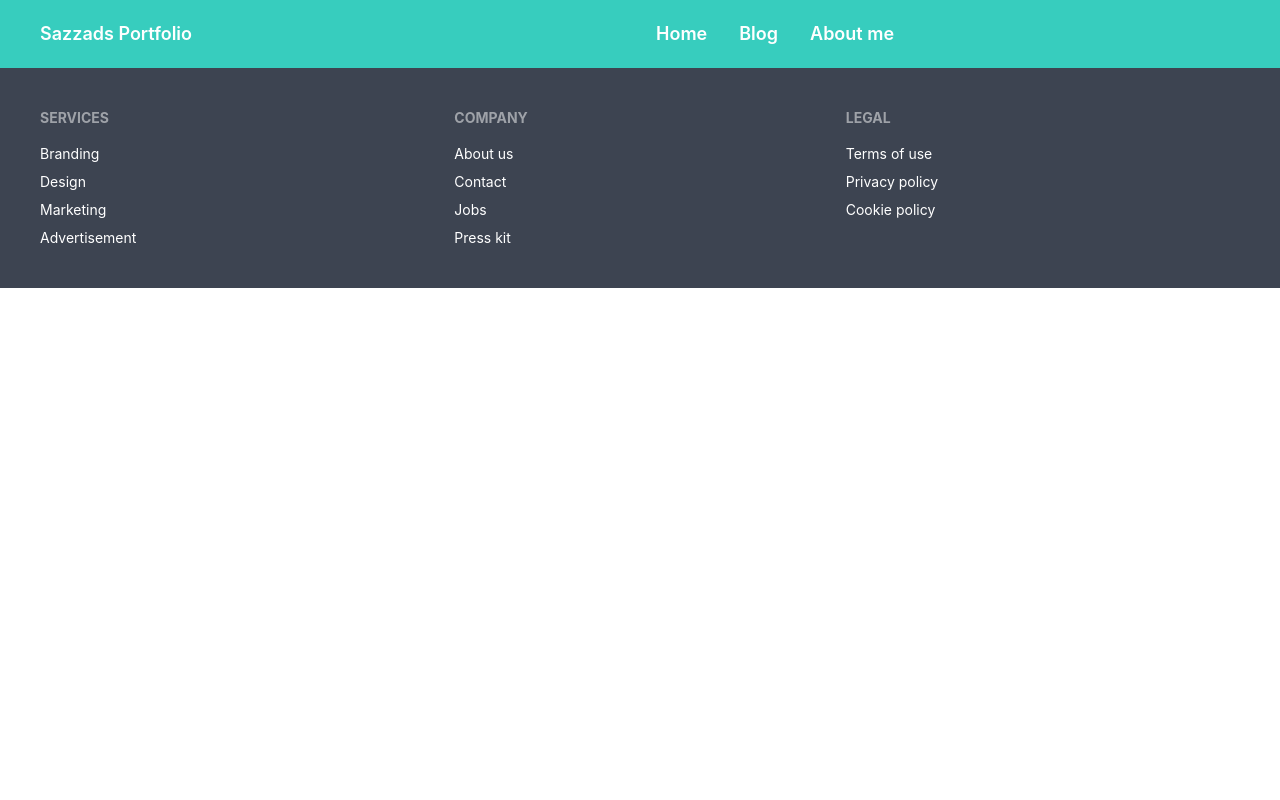
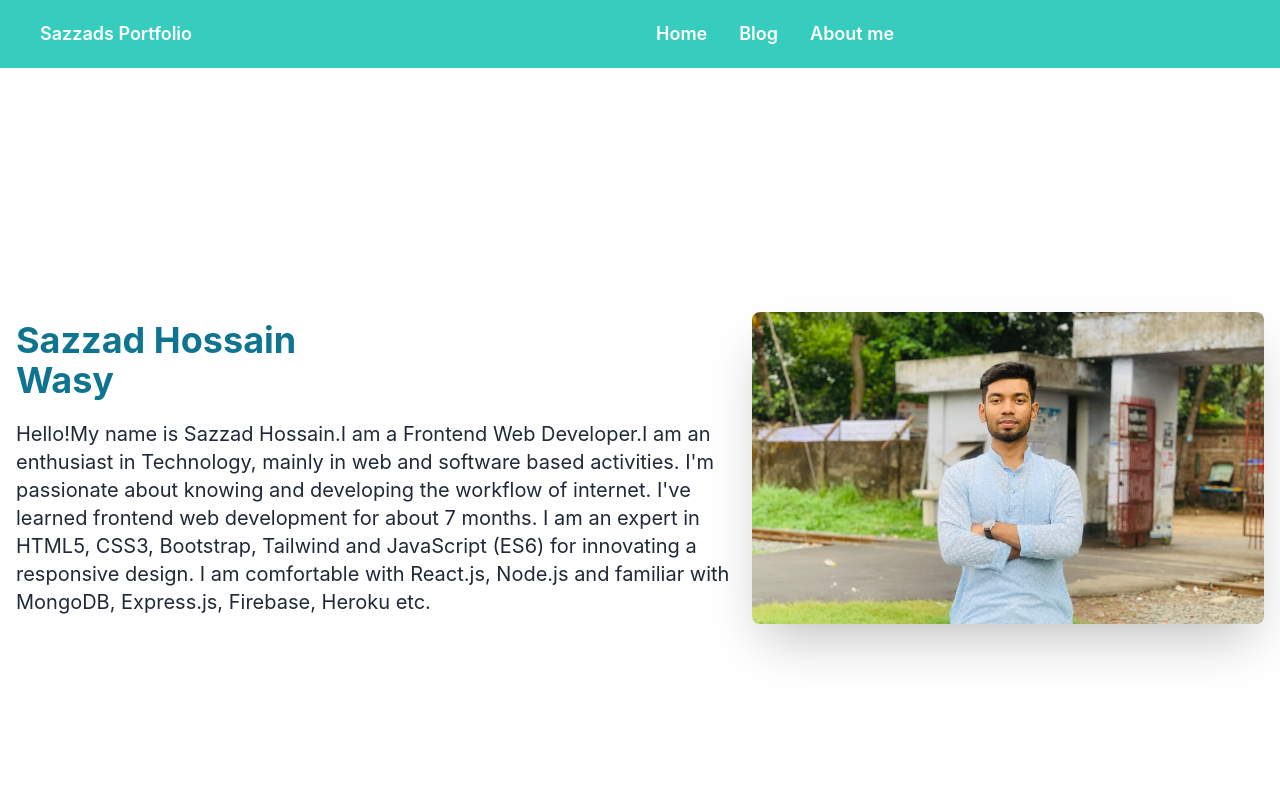
Before and after one commit to sazzadwasy/sazzads-portfolio, a React (Create React App) app: page /about in a window 1280 px wide. Shown: the top 800 px of the page. Built offline with nearby package versions, Linux system fonts and the light colour scheme.

Commit message:
initially completed for job apply

```diff
--- a/src/App.js
+++ b/src/App.js
@@ -7,6 +7,7 @@ import ProjectOne from './Components/ProjectDetails.js/ProjectOne';
 import ProjectTwo from './Components/ProjectDetails.js/ProjectTwo';
 import ProjectThree from './Components/ProjectDetails.js/ProjectThree';
 import Blog from './Components/Home/Blog';
+import About from './Components/Home/About';
 
 function App() {
   return (
@@ -18,6 +19,7 @@ function App() {
         <Route path='/project-1' element={<ProjectOne></ProjectOne>}></Route>
         <Route path='/project-2' element={<ProjectTwo></ProjectTwo>}></Route>
         <Route path='/project-3' element={<ProjectThree></ProjectThree>}></Route>
+        <Route path='/about' element={<About></About>}></Route>
         <Route path='/blog' element={<Blog></Blog>}></Route>
       </Routes>
       <Footer></Footer>
--- a/src/Components/Home/About.js
+++ b/src/Components/Home/About.js
@@ -1,9 +1,17 @@
 import React from 'react';
+import aboutImg from '../../images/about.jpeg'
+
 
 const About = () => {
     return (
-        <div>
-            <h2 className='text-4xl text-cyan-700 font-bold text-center'>About iam </h2>
+        <div class="hero min-h-screen">
+            <div class="hero-content flex-col lg:flex-row-reverse">
+                <img src={aboutImg} alt="" class="lg:max-w-lg md:max-w-full sm:max-w-sm rounded-lg shadow-2xl" />
+                <div>
+                    <h1 class="text-4xl font-bold text-cyan-700">Sazzad Hossain<br />Wasy</h1>
+                    <p class="text-xl mt-5">Hello!My name is Sazzad Hossain.I am a Frontend Web Developer.I am an enthusiast in Technology, mainly in web and software based activities. I'm passionate about knowing and developing the workflow of internet. I've learned frontend web development for about 7 months. I am an expert in HTML5, CSS3, Bootstrap, Tailwind and JavaScript (ES6) for innovating a responsive design. I am comfortable with React.js, Node.js and familiar with MongoDB, Express.js, Firebase, Heroku etc.</p>
+                </div>
+            </div>
         </div>
     );
 };
--- a/src/Components/Home/Blog.js
+++ b/src/Components/Home/Blog.js
@@ -3,7 +3,7 @@ import React from 'react';
 const Blog = () => {
     return (
         <div>
-            <h1 className='text-4xl text-cyan-700 font-bold text-center'>Comming soon</h1>
+            <h1 className='text-4xl text-cyan-700 font-bold text-center px-20 py-40'>Comming soon...</h1>
         </div>
     );
 };
```
Also changed, not shown: src/images/about.jpeg (added).
